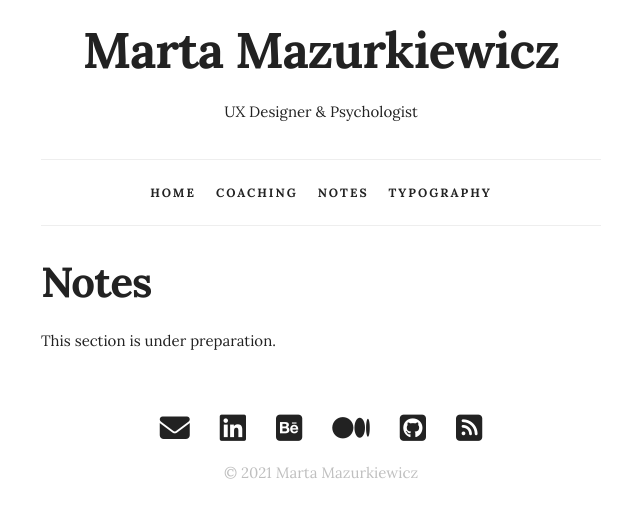
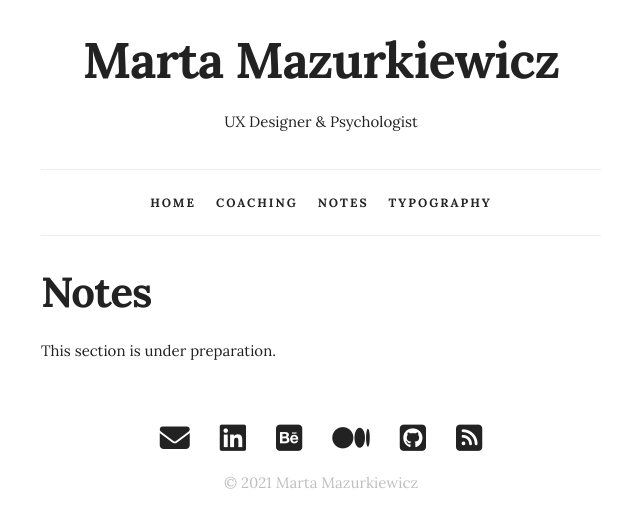
Before and after one commit to mazurki/mazurki.github.io, a Jekyll site: the page built from notes.html, in a window 1280 px wide. Shown: the top 528 px of the page, without its empty margins (319-959 px from the left). Built offline with Jekyll 4.4.1, drawn with Linux system fonts in a browser that asks for light colours; nearby versions of some CDN libraries.

Commit message:
Increase site title padding-top

```diff
--- a/assets/css/custom.css
+++ b/assets/css/custom.css
@@ -34,7 +34,7 @@ a:hover {
 
 .site-branding{
     text-align: center;
-    padding: 2rem 1rem 1rem 1rem;
+    padding: 3rem 1rem 1rem 1rem;
 }
 
 .quote {
```
